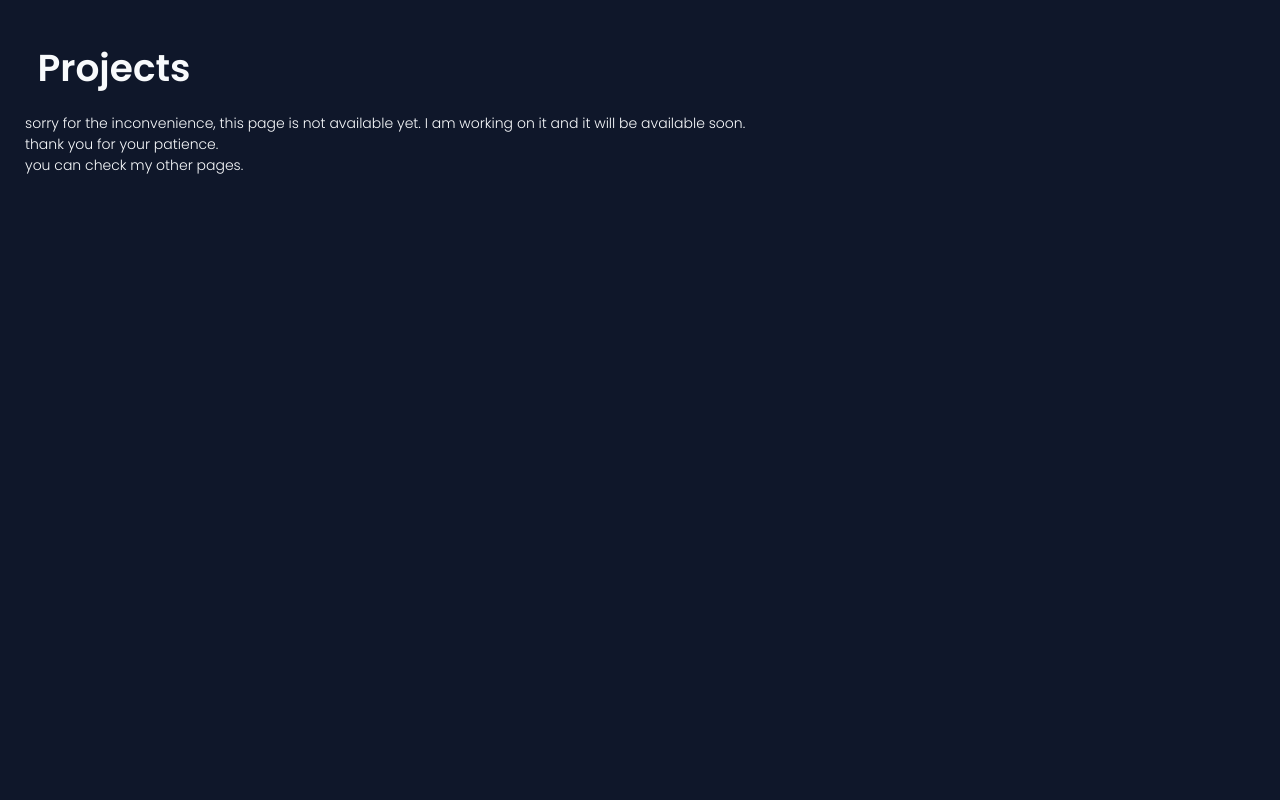
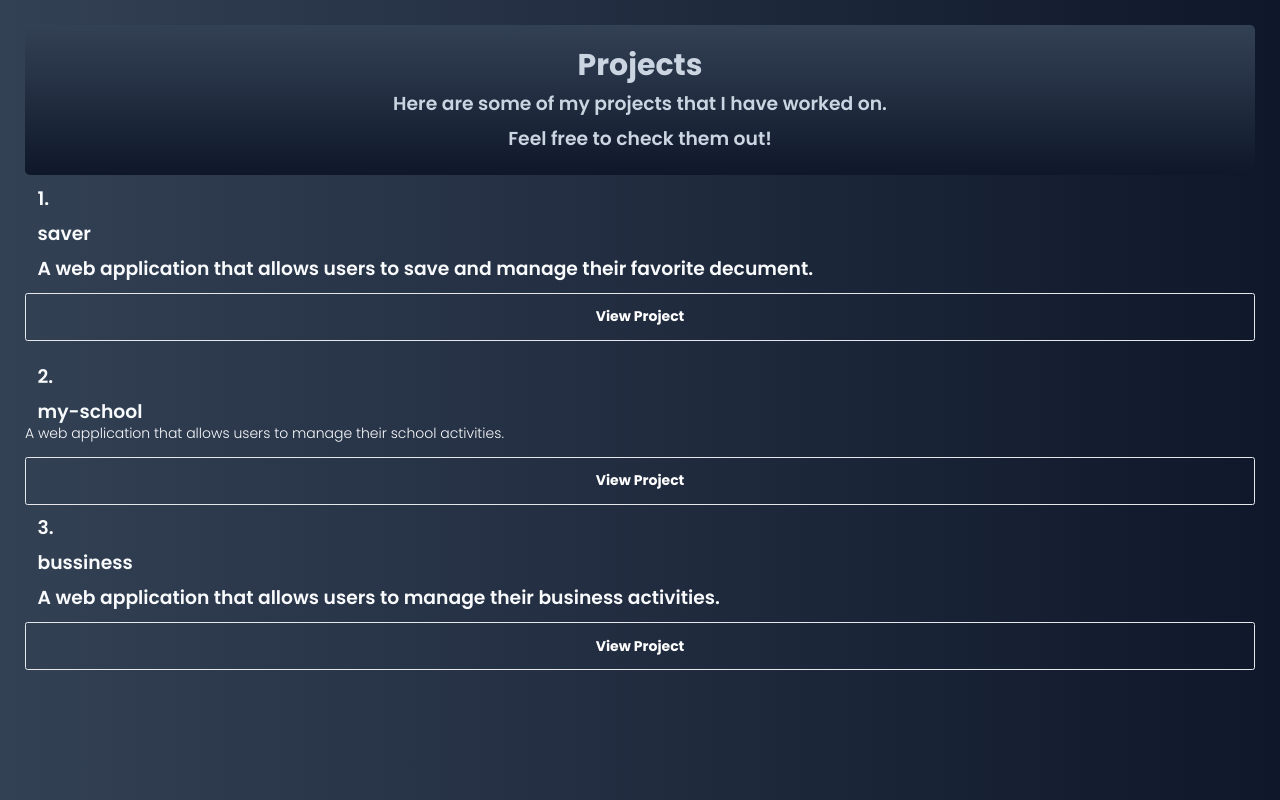
Before and after one commit to Salisspro/my-portfolio, a React (Vite) app: page /projects in a window 1280 px wide. Built offline with nearby package versions, Linux system fonts and the light colour scheme; a web font is replaced by a local one.

Commit message:
evening change

```diff
--- a/src/components/router/Contact.jsx
+++ b/src/components/router/Contact.jsx
@@ -7,8 +7,8 @@
 
 export default function Contact() {
    return (
-      <div className='mx-2 p-5 bg-white'>
-         <div className='flex flex-col items-center justify-center  bg-slate-900 text-slate-300 rounded-lg p-10'>
+      <div className=' bg-gradient-to-t from-gray-900 to-slate-600'>
+         <div className='flex flex-col items-center justify-center bg-gradient-to-t from-slate-800 to-slate-600 text-slate-300 rounded-lg p-10'>
             <h1 className='text-5xl font-bold text-slate-300'>Contact Me</h1>
             <img className='w-[10em] h-[10em] rounded-full mt-5' src={IMG} alt="Contact" />
             <p className=' text-lg font-semibold md:text-3xl px-5 mt-5'>
@@ -22,7 +22,7 @@
             </p>
          </div>
 
-         <div className='flex items-center justify-center  bg-white h-'>
+         <div className='flex items-center justify-center  bg-white text-slate-300 rounded-lg p-10 mt-5'>
             <div className='flex flex-col items-center justify-center'>
                <p className='text-slate-700 text-lg font-semibold md:text-3xl px-5 mt-5'>
                   <div className='flex items-center space-x-2'>
--- a/src/components/router/Project.jsx
+++ b/src/components/router/Project.jsx
@@ -1,15 +1,40 @@
 
 export default function Project() {
    return (
-      <div className="p-10 min-h-screen bg-slate-900 text-slate-50 ">
+      <div className="p-10 min-h-screen ">
+         <div className="flex flex-col items-center justify-center bg-gradient-to-t text-slate-300 rounded-lg p-10">
+            <h1 className="text-5xl font-bold text-slate-300">Projects</h1>
+            <p className="text-lg font-semibold md:text-3xl px-5 mt-5">Here are some of my projects that I have worked on.</p>
+            <p className="text-lg font-semibold md:text-3xl px-5 mt-5">Feel free to check them out!</p>
+         </div>
 
-         <p className="text-6xl my-5 p-5 font-semibold">Projects</p>
-         <p>
+         <div>
+            <p className="text-lg font-semibold md:text-3xl px-5 mt-5">1.</p>
+            <p className="text-lg font-semibold md:text-3xl px-5 mt-5">saver</p>
+            <p className="text-lg font-semibold md:text-3xl px-5 mt-5">A web application that allows users to save and manage their favorite decument.</p>
+            <a href="https://saver-weld.vercel.app/">
+               <button className="border text-white font-bold p-5 w-full rounded mt-5">View Project</button>
+            </a>
+         </div>
 
-            sorry for the inconvenience, this page is not available yet. I am working on it and it will be available soon.
-         </p>
-         <p>thank you for your patience.</p>
-         <p>you can check my other pages.</p>
+         <div className="mt-10">
+         <p className="text-lg font-semibold md:text-3xl px-5 mt-5">2.</p>
+         <p className="text-lg font-semibold md:text-3xl px-5 mt-5">my-school</p>
+            <p >A web application that allows users to manage their school activities.</p>
+            <a href="https://salisspro-jet.vercel.app/">
+               <button className="border text-white font-bold p-5 w-full rounded mt-5">View Project</button>
+            </a>
+         </div>
+
+         <div>
+         <p className="text-lg font-semibold md:text-3xl px-5 mt-5">3.</p>
+            <p className="text-lg font-semibold md:text-3xl px-5 mt-5">bussiness</p>
+            <p className="text-lg font-semibold md:text-3xl px-5 mt-5">A web application that allows users to manage their business activities.</p>
+            <a href="https://reaponsive-web.vercel.app/">
+               <button className="border text-white font-bold p-5 rounded mt-5 w-full">View Project</button>
+            </a>
+         </div>
+
       </div>
    )
 }
```
